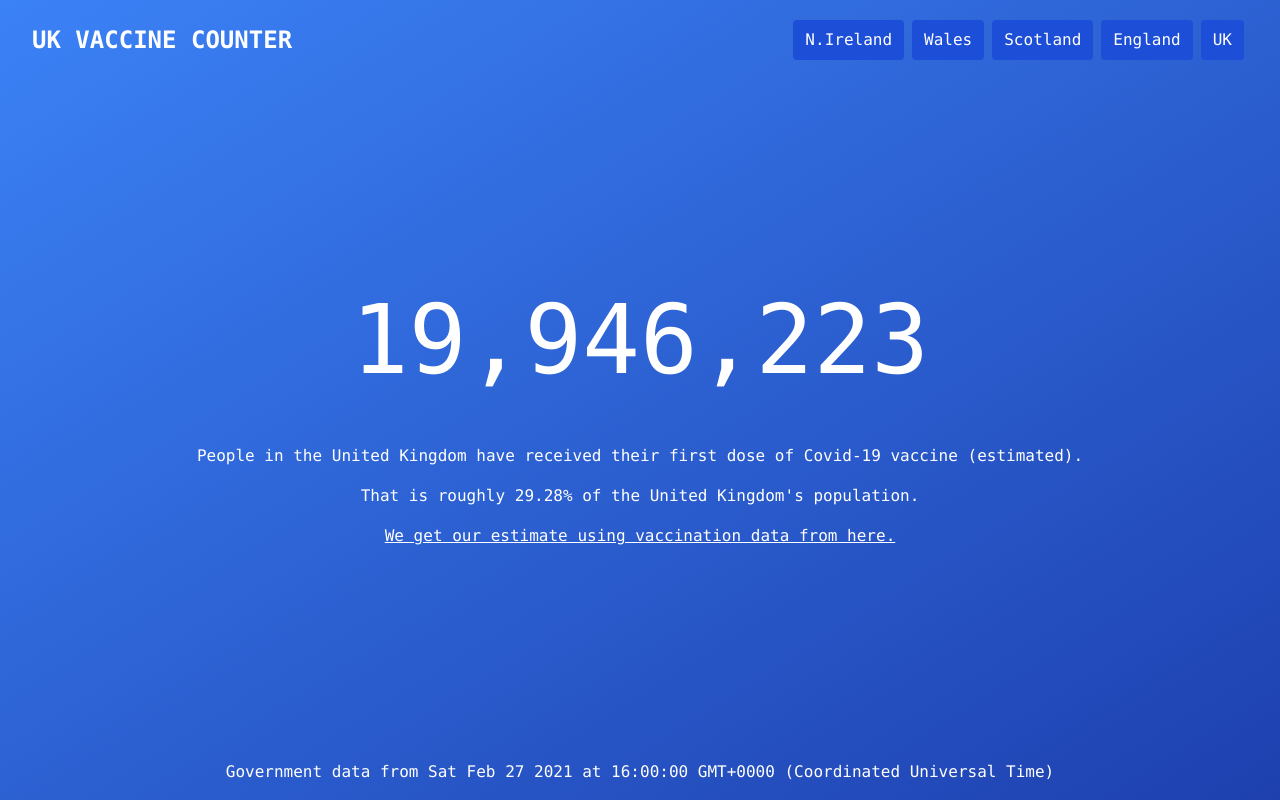
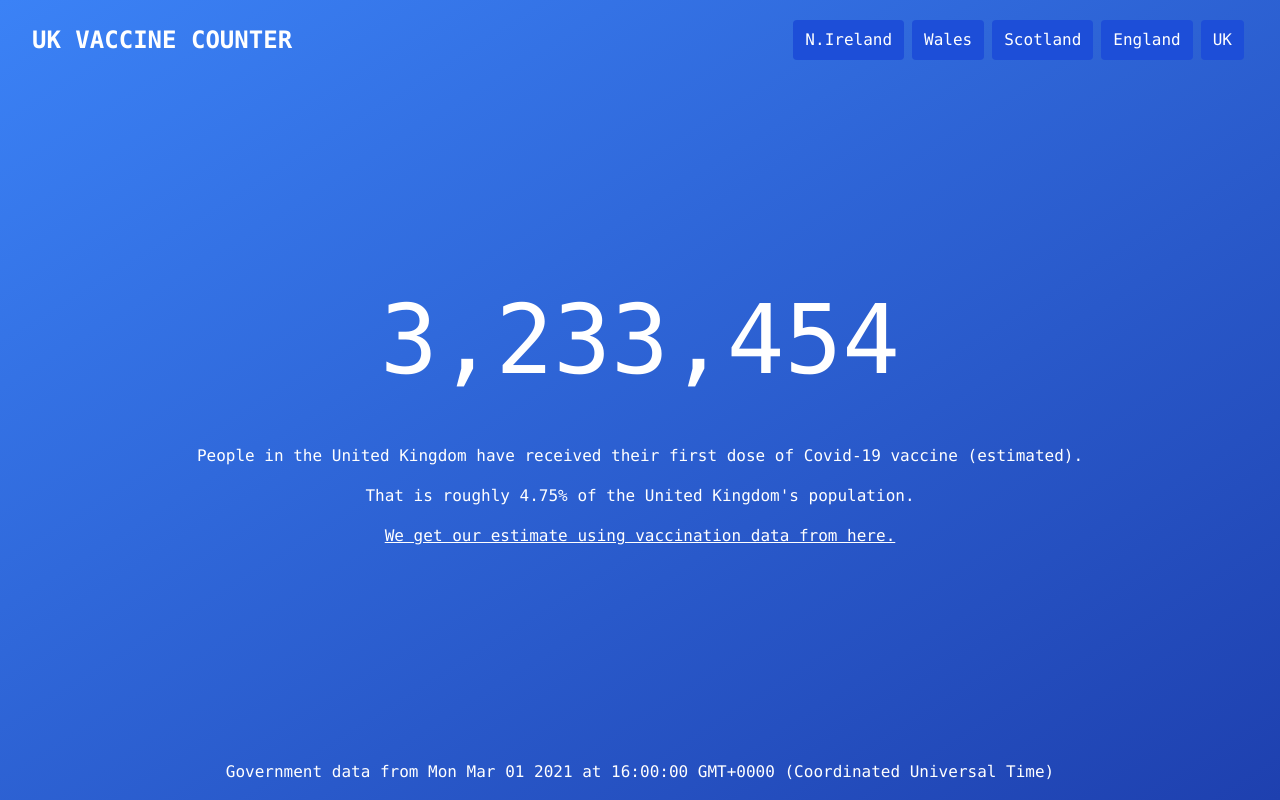
Before and after one commit to GeorgeElliott/VaccineCounter, a React (Create React App) app: page / in a window 1280 px wide. Built offline with nearby package versions, Linux system fonts and the light colour scheme.

Commit message:
Update Stats (#6)
* Update Stats

* wrong value

```diff
--- a/src/App.js
+++ b/src/App.js
@@ -9,9 +9,9 @@ class App extends React.Component {
       {
         code: "uk",
         population: 68123219,
-        vaccineCount: 19682048,
-        dateUpdated: new Date(2021, 1, 27, 16, 0, 0, 0),
-        dailySevenDayAverage: 347800.9,
+        vaccineCount: 2227551,
+        dateUpdated: new Date(2021, 2, 1, 16, 0, 0, 0),
+        dailySevenDayAverage: 364515.9,
         formattedName: "the United Kingdom",
         minUpdateInterval: 4000,
         maxUpdateInterval: 6020,
@@ -19,18 +19,18 @@ class App extends React.Component {
       {
         code: "wal",
         population: 3150000,
-        vaccineCount: 916336,
-        dateUpdated: new Date(2021, 1, 27, 16, 0, 0, 0),
-        dailySevenDayAverage: 8198.9,
+        vaccineCount: 925669,
+        dateUpdated: new Date(2021, 2, 1, 16, 0, 0, 0),
+        dailySevenDayAverage: 9060.1,
         formattedName: "Wales",
 
       },
       {
         code: "eng",
         population: 56290000,
-        vaccineCount: 16679881,
-        dateUpdated: new Date(2021, 1, 27, 16, 0, 0, 0),
-        dailySevenDayAverage: 305986.1,
+        vaccineCount: 17212804,
+        dateUpdated: new Date(2021, 2, 1, 16, 0, 0, 0),
+        dailySevenDayAverage: 322104.3,
         formattedName: "England",
         minUpdateInterval: 3000,
         maxUpdateInterval: 4700,
@@ -38,17 +38,17 @@ class App extends React.Component {
       {
         code: "nir",
         population: 1890000,
-        vaccineCount: 515678,
-        dateUpdated: new Date(2021, 1, 27, 16, 0, 0, 0),
-        dailySevenDayAverage: 10394.4,
+        vaccineCount: 525400,
+        dateUpdated: new Date(2021, 2, 1, 16, 0, 0, 0),
+        dailySevenDayAverage: 9624.3,
         formattedName: "Northern Ireland",
       },
       {
         code: "scot",
         population: 5460000,
-        vaccineCount: 1570153,
-        dateUpdated: new Date(2021, 1, 27, 16, 0, 0, 0),
-        dailySevenDayAverage: 22501.4,
+        vaccineCount: 1611578,
+        dateUpdated: new Date(2021, 2, 1, 16, 0, 0, 0),
+        dailySevenDayAverage: 23727.1,
         formattedName: "Scotland",
       },
     ],
```
